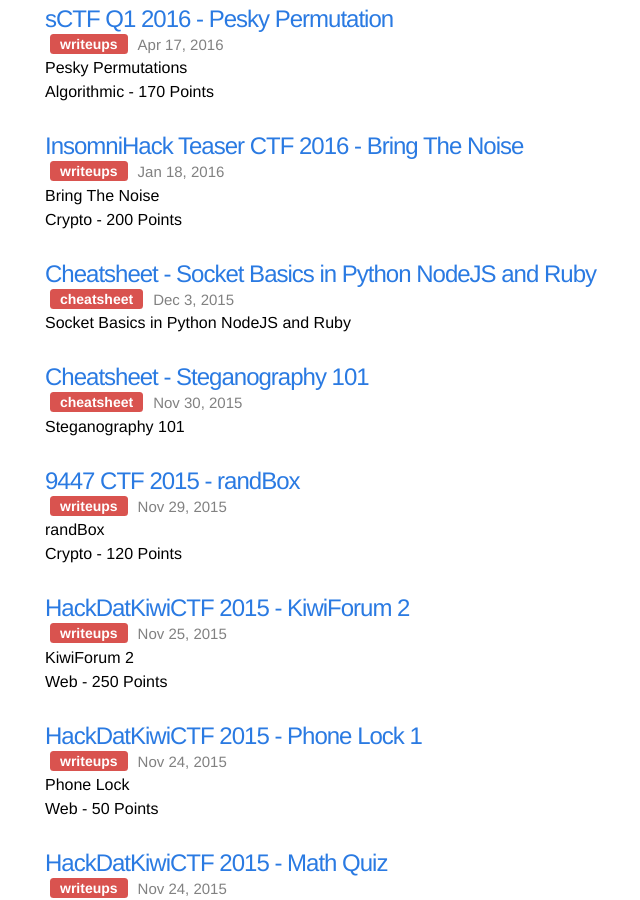
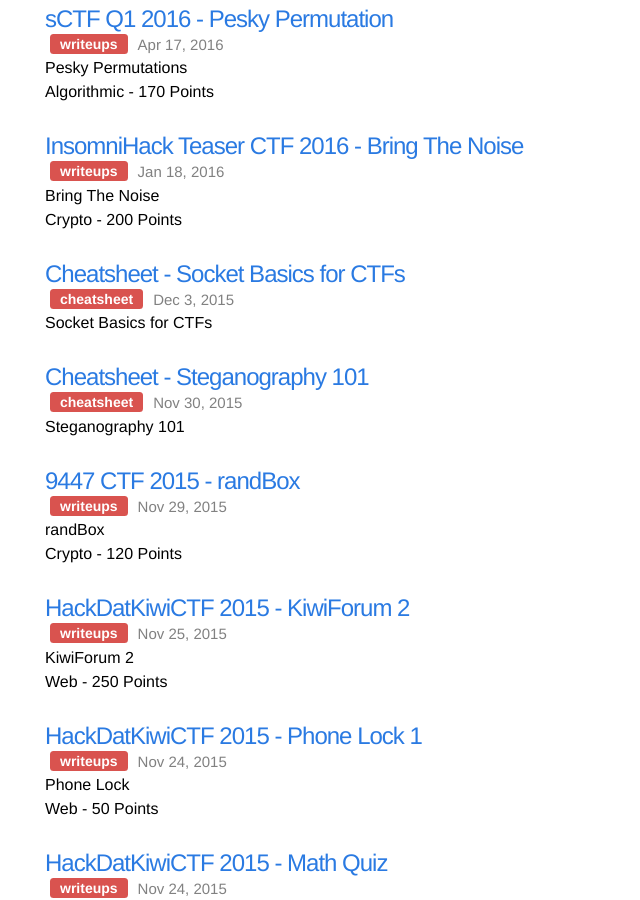
Before and after one commit to PequalsNP-team/pequalsnp-team.github.io, a Jekyll site: the page built from index.html, in a window 1280 px wide and 900 px high, scrolled down 429 px. Shown: the whole window, without its empty margins (195-835 px from the left). Built offline with Jekyll 4.4.1, drawn with Linux system fonts in a browser that asks for light colours; part of the change alters nothing that is shown.

Commit message:
socket 101

```diff
--- a/_posts/2015-12-03-socket-basics-py-js-rb.md
+++ b/_posts/2015-12-03-socket-basics-py-js-rb.md
@@ -1,21 +1,43 @@
 ---
 layout: draft
-title: "Cheatsheet - Socket Basics in Python NodeJS and Ruby"
+title: "Cheatsheet - Socket Basics for CTFs"
 category: cheatsheet
 author: thezero
 ---
 
-## Socket Basics in Python NodeJS and Ruby
+## Socket Basics for CTFs
 
-### Python
+When playing CTFs, sometimes you may find a Challenge that runs on a Server,
+and you must use sockets (or netcat `nc`) to connect.
+
+I will show you some little snippet of code for deal with sockets in Challenge
+
+### Python (or Sage)
 {% highlight python %}
 from socket import socket
+from telnetlib import Telnet
 
 sock = socket()
 sock.connect(('1.2.3.4', 3333))
 sock.send('Hello world!\n')
 print "> " + sock.recv(1024)
+#interactive mode
+t = new Telnet()
+t.sock = sock
+t.interact()
 sock.close()
+{% endhighlight %}
+
+### Python Pwntools
+{% highlight python %}
+from pwn import *
+
+r = remote('1.2.3.4', 3333)
+r.send("Hello world!\n")
+print "> " + r.recv()
+print r.recvuntil("END\n")
+#interactive mode
+r.interactive()
 {% endhighlight %}
 
 ### Ruby
```
